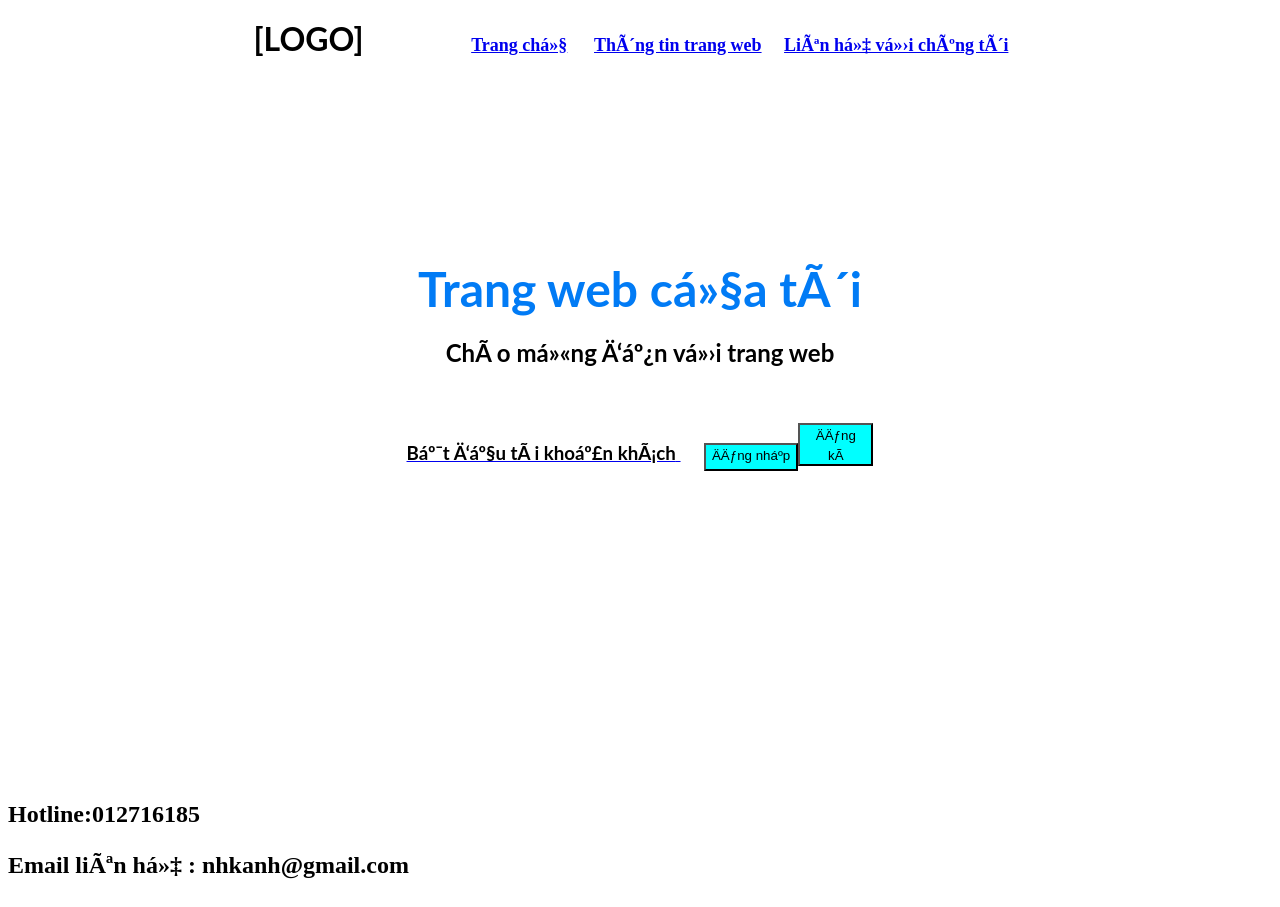
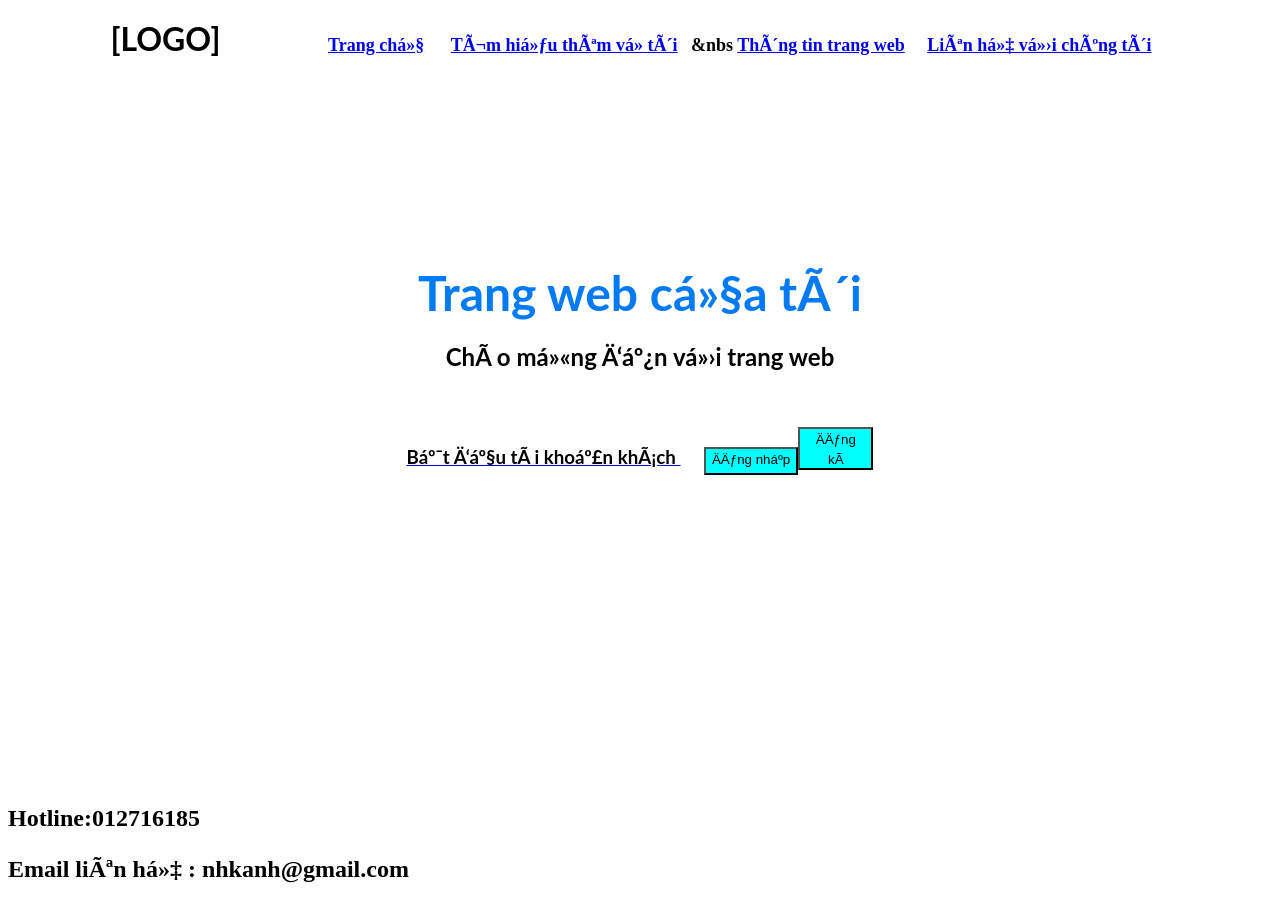
Before and after one commit to NguyenHuynhKimAnh/nguyenhuynhkimanh.github.io, a plain HTML site: page index.html in a window 1280 px wide. Drawn offline with Linux system fonts and the light colour scheme.

Commit message:
Update index.html

```diff
--- a/index.html
+++ b/index.html
@@ -11,7 +11,7 @@
     &nbsp;&nbsp;&nbsp;&nbsp;&nbsp;&nbsp;&nbsp;&nbsp;&nbsp;&nbsp;
 		<font face="cinzel" size="4">
 			<a href="#"><a href="https://www..com">Trang chủ</a></a>&nbsp;&nbsp;&nbsp;&nbsp;&nbsp;
-			<a href="#"><a href="https://nguyenhuynhkimanh.github.io/Gioi-thieu.html>Tìm hiểu thêm về tôi</a></a>&nbsp;&nbsp;&nbsp;&nbs
+			<a href="#"><a href="https://nguyenhuynhkimanh.github.io/Gioi-thieu.html">Tìm hiểu thêm về tôi</a></a>&nbsp;&nbsp;&nbsp;&nbs
 			<a href="#"><a href="https://www..com">Thông tin trang web</a></a>&nbsp;&nbsp;&nbsp;&nbsp;
 			<a href="#"><a href="https://www.facebook.com/">Liên hệ với chúng tôi</a></a>&nbsp;&nbsp;&nbsp;&nbsp;
 		</font>
```
